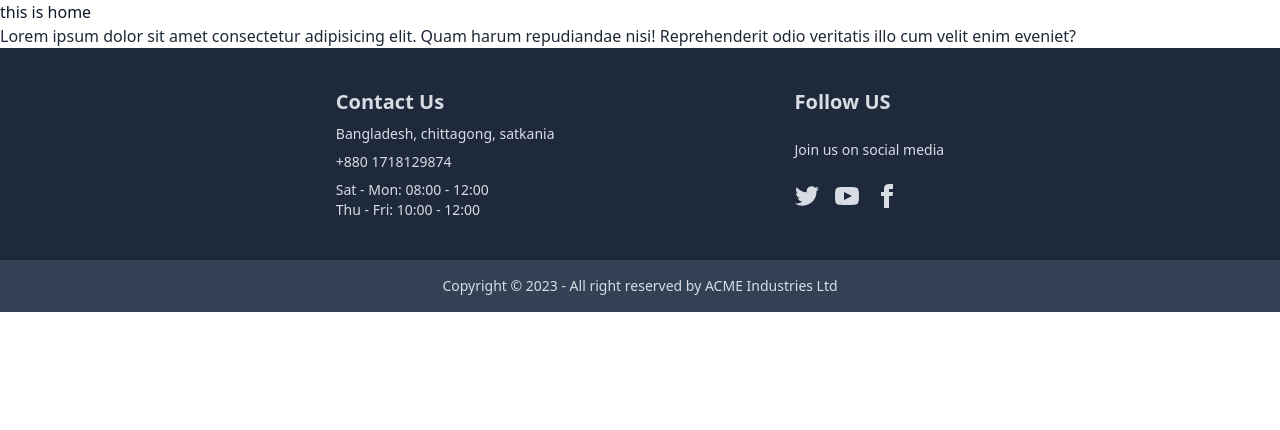
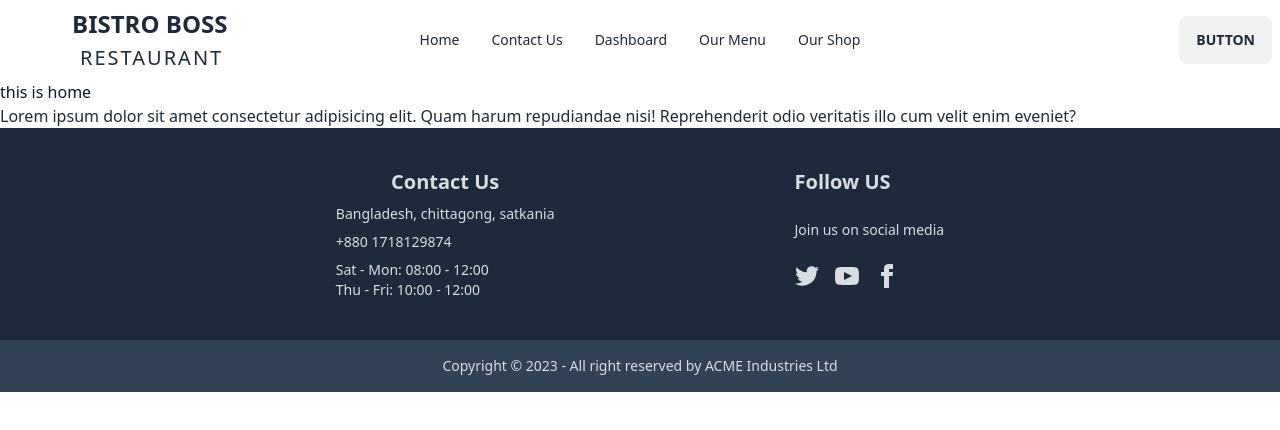
Before and after one commit to Pritamdutta7498/bistro-boss-client, a React (Vite) app: page / in a window 1280 px wide. Shown: the top 430 px of the page. Built offline with nearby package versions, Linux system fonts and the light colour scheme.

Commit message:
navBar added

```diff
--- a/src/Layout/Main.jsx
+++ b/src/Layout/Main.jsx
@@ -1,10 +1,12 @@
 import React from 'react';
 import { Outlet } from 'react-router-dom';
 import Footer from '../pages/Shared/Footer/Footer';
+import NavBar from '../pages/Shared/NavBar/NavBar';
 
 const Main = () => {
     return (
         <div>
+            <NavBar/>
             <Outlet/>
             <Footer/>
         </div>
--- a/src/pages/Shared/Footer/Footer.jsx
+++ b/src/pages/Shared/Footer/Footer.jsx
@@ -3,9 +3,9 @@
 const Footer = () => {
   return (
     <footer>
-      <div className="footer p-10 bg-slate-800 text-neutral-content flex sm:flex-col  md:flex-row  gap-60 justify-center align-middle">
+      <div className="footer p-10 bg-slate-800 text-neutral-content flex flex-col  md:flex-row md:gap-60  gap-10 justify-center align-middle">
         <div>
-          <h2 className="font-semibold text-xl ">Contact Us</h2>
+          <h2 className="font-semibold text-xl mx-auto ">Contact Us</h2>
           <p>Bangladesh, chittagong, satkania </p>
           <p>+880 1718129874</p>
           <p>
--- /dev/null
+++ b/src/pages/Shared/NavBar/NavBar.jsx
@@ -0,0 +1,72 @@
+import React from "react";
+import { Link } from "react-router-dom";
+
+const NavBar = () => {
+  const navLink = (
+    <>
+      <li>
+        <Link to="/">Home</Link>
+      </li>
+      <li>
+        <Link to="/">Contact Us</Link>
+      </li>
+      <li>
+        <Link to="/">Dashboard</Link>
+      </li>
+      <li>
+        <Link to="/">Our Menu</Link>
+      </li>
+      <li>
+        <Link to="/">Our Shop</Link>
+      </li>
+    </>
+  );
+  return (
+    <div className="navbar bg-base-100">
+      <div className="navbar-start">
+        <div className="dropdown">
+          <label tabIndex={0} className="btn btn-ghost lg:hidden">
+            <svg
+              xmlns="http://www.w3.org/2000/svg"
+              className="h-5 w-5"
+              fill="none"
+              viewBox="0 0 24 24"
+              stroke="currentColor"
+            >
+              <path
+                strokeLinecap="round"
+                strokeLinejoin="round"
+                strokeWidth="2"
+                d="M4 6h16M4 12h8m-8 6h16"
+              />
+            </svg>
+          </label>
+          <ul
+            tabIndex={0}
+            className="menu menu-sm dropdown-content mt-3 z-[1] p-2 shadow bg-base-100 rounded-box w-52"
+          >
+            {navLink}
+          </ul>
+        </div>
+        <Link to="/" className="normal-case text-xl pl-16">
+          <h2 className="font-semibold text-2xl">
+            BISTRO BOSS <br />{" "}
+            <span className="tracking-widest uppercase text-xl font-light pl-2">
+              Restaurant
+            </span>{" "}
+          </h2>
+        </Link>
+      </div>
+      <div className="navbar-center hidden lg:flex">
+        <ul className="menu menu-horizontal px-1">
+          {navLink}
+        </ul>
+      </div>
+      <div className="navbar-end">
+        <a className="btn">Button</a>
+      </div>
+    </div>
+  );
+};
+
+export default NavBar;
```
